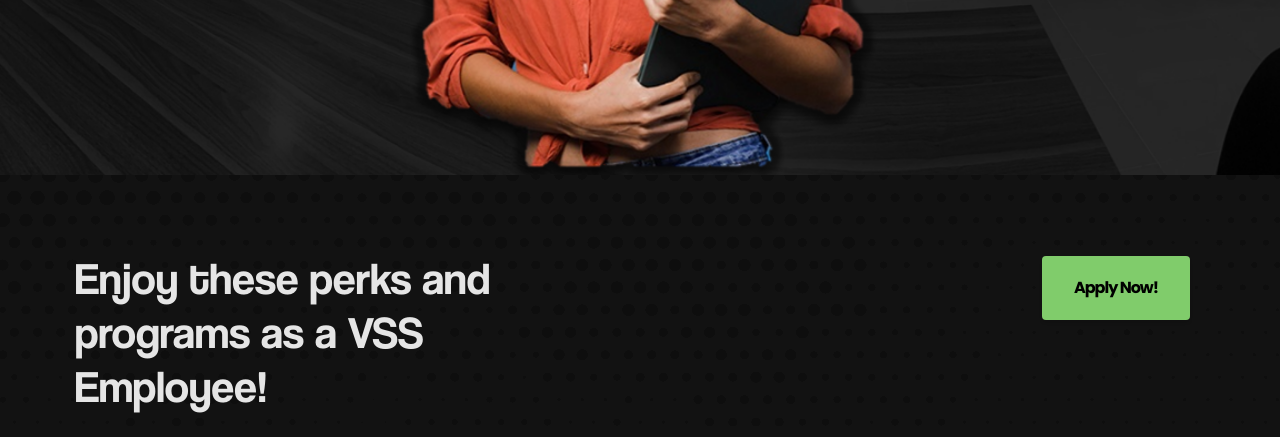
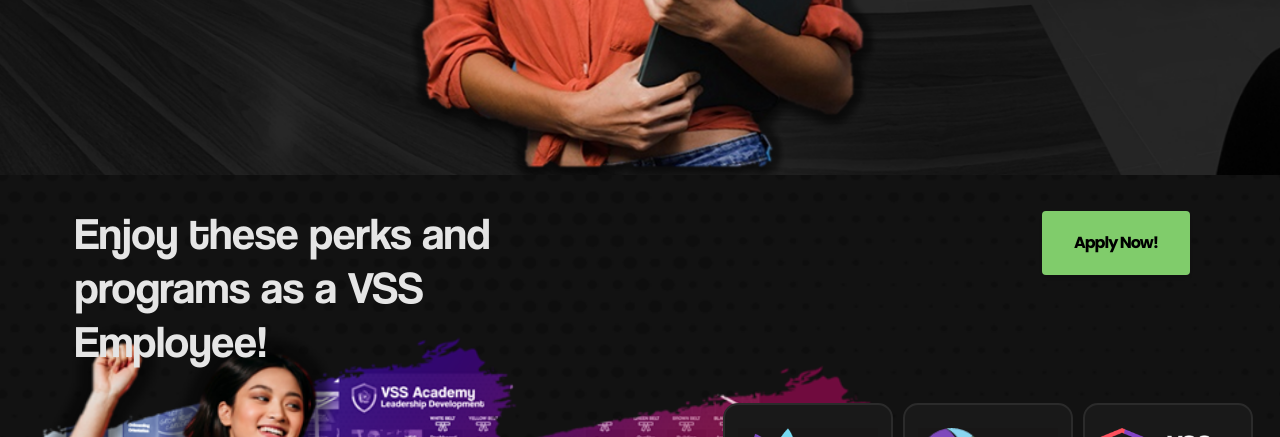
Before and after one commit to johncarlo-vss/VSS_Recruitment-Django, a Django app: page /recru/ in a window 1280 px wide; the page is wider, and only the part inside the window is pictured. Shown: the part 625-1062 px from the top of that part. Run offline with Django 4.2, Linux system fonts and the light colour scheme; some libraries are stand-ins or nearby versions.

Commit message:
Added modification in 2nd section -> index.html and style.css

```diff
--- a/jam/New Text Document.txt
+++ /dev/null
@@ -1 +0,0 @@
-JAMM
--- a/recru_landing/static/frontend/custom/style.css
+++ b/recru_landing/static/frontend/custom/style.css
@@ -129,8 +146,14 @@
 }
 
 .second-section .section-bg {
-  height: 1000px;
-  background-image: url("../img/bg_image/blackBG.png");
+  position: relative;
+  width: 100%;
+  height: auto;
+  background-image: url("../img/bg_image/section-flyin-girl.png");
+  background-position: center;
+  background-repeat: no-repeat;
+  background-attachment: scroll;
+  background-size: cover;
   /* background-color: #cccccc; */
 }
 
--- a/recru_landing/templates/index.html
+++ b/recru_landing/templates/index.html
@@ -89,7 +89,7 @@
                 <div class="border" style="width: 340px;height: 390px; margin-left: 165px; ">
                   <form action="" style="background-color: #191919;border-radius:10px;padding:70px;height: 100%;">
                     <div class="list-inline" style="margin-top: -50px">
-                      <span">
+                      <span>
                         <h3 style="font-family: poppins; color: #fff !important; font-size: 30px; font-weight: bold; letter-spacing: -2px; margin-left: -40px;">
                           Start your</h3>
                       </span>
@@ -113,7 +113,7 @@
                         <label class="form-check-label" for="no" style="color:#fff;">No</label>
                       </div>
 
-                      <button type="button" class="btn" style="background-color: #FD6161; height: 38px; margin-top: 10px; margin-left: -35px; padding-top: 7px;">Apply Now!</button>
+                      <button type="button" class="btn hover-btn apply-now-btn">Apply Now!</button>
                   </form>
                 </div>
               </div>
@@ -125,21 +125,20 @@
 
     <!-- 2nd section containing flying girl in white shirt, VSS perks and programs -->
     <div class="second-section">
-      <section class="section-landing section-bg">
-        <div class="row container-fluid" style="justify-content: space-between; padding-top: 75px; padding-right: 75px; padding-left: 75px; padding-bottom: 20px;">
+      <section class="section-landing section-bg" style="padding-bottom: 30px;">
+        <div class="row container-fluid" style="justify-content: space-between; padding-top: 30px; padding-right: 75px; padding-left: 75px; padding-bottom: 20px;">
           <div class="col-6">
             <h1>Enjoy these perks and programs as a VSS Employee!</h1>
           </div>
           <div class="row" style="justify-content: space-between">
             <div class="col-6">
-              <button href="#" class="btn font-p btn-second-section-apply-now" id="hov" style="">Apply Now!</button>
+              <button href="#" class="btn font-p btn-second-section-apply-now" id="hov">Apply Now!</button>
             </div>
           </div>
         </div>
-        <div class="row container-fluid brushed-bg">
+        <div class="row container-fluid">
           <!-- <div class="row "> -->
             <div class="col-6" style="text-align:center;">
-              <h1>Flying Girl Here</h1>
             </div>
             <div class="col-6" style="left: 90px;">
               <div class="row" style="padding: 8px">
@@ -261,7 +260,7 @@
     <!-- Footer containing companies address and contacts -->
     <footer class="section-landing">
       <div class="">
-        <h1>Replace me with a Design</h1>
+        <h1>Replace me with a Design, I'm a Footer!</h1>
       </div>
     </footer>
 
@@ -269,14 +268,5 @@
 
     <!-- Footer-->
     <footer class="footer bg-black small text-center text-white-50"><div class="container px-4 px-lg-5">Copyright &copy; Your Website 2022</div></footer>
-    <!-- Bootstrap core JS-->
-    <script src="https://cdn.jsdelivr.net/npm/bootstrap@5.1.3/dist/js/bootstrap.bundle.min.js"></script>
-    <!-- Core theme JS-->
-    <script src="js/scripts.js"></script>
-    <!-- * * * * * * * * * * * * * * * * * * * * * * * * * * * * * * * * * * * * * * * *-->
-    <!-- * *                               SB Forms JS                               * *-->
-    <!-- * * Activate your form at https://startbootstrap.com/solution/contact-forms * *-->
-    <!-- * * * * * * * * * * * * * * * * * * * * * * * * * * * * * * * * * * * * * * * *-->
-    <script src="https://cdn.startbootstrap.com/sb-forms-latest.js"></script>
 </body>
 </html>
```
Also changed, not shown: other parts of recru_landing/static/frontend/custom/style.css (+37 -5 lines), recru_landing/static/frontend/img/bg_image/second-section-bg.png (added), recru_landing/static/frontend/img/bg_image/section-flyin-girl.png (added), recru_landing/static/frontend/img/bg_image/section-flying-girl.png (added).
